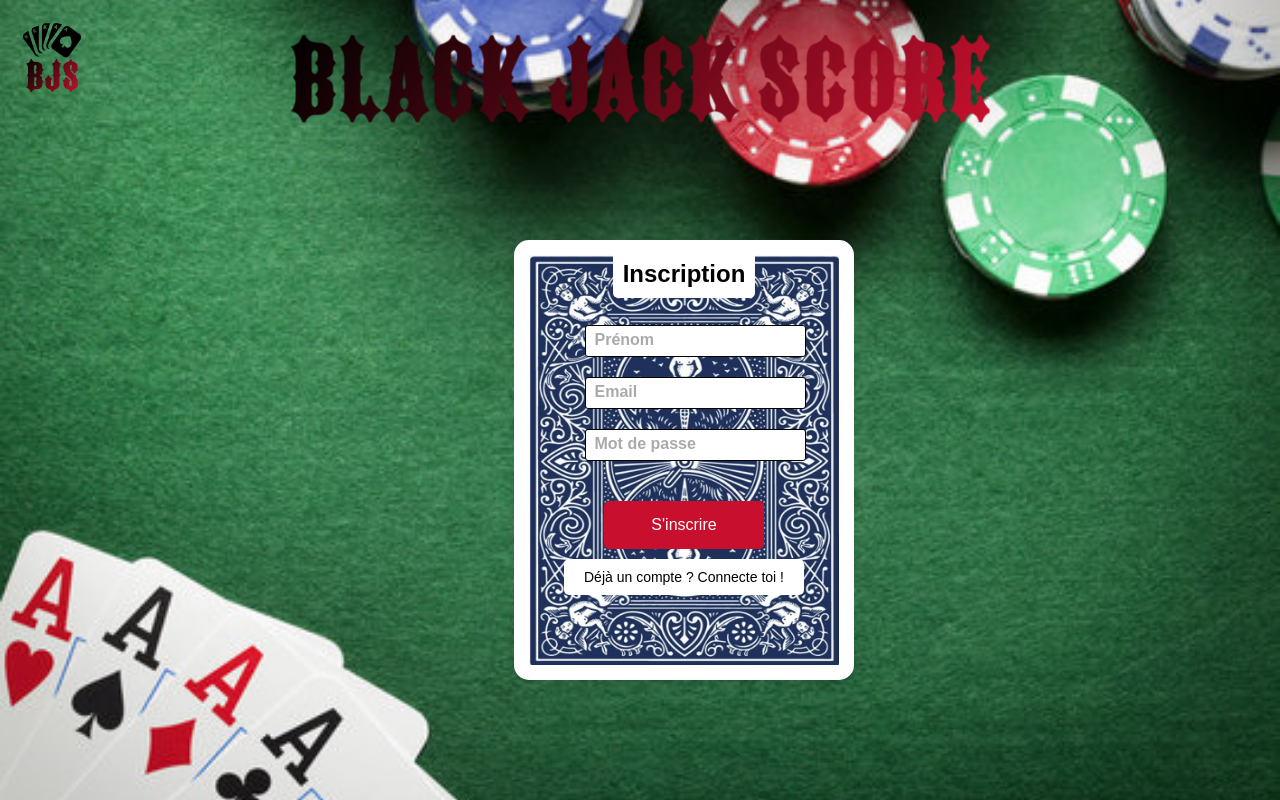
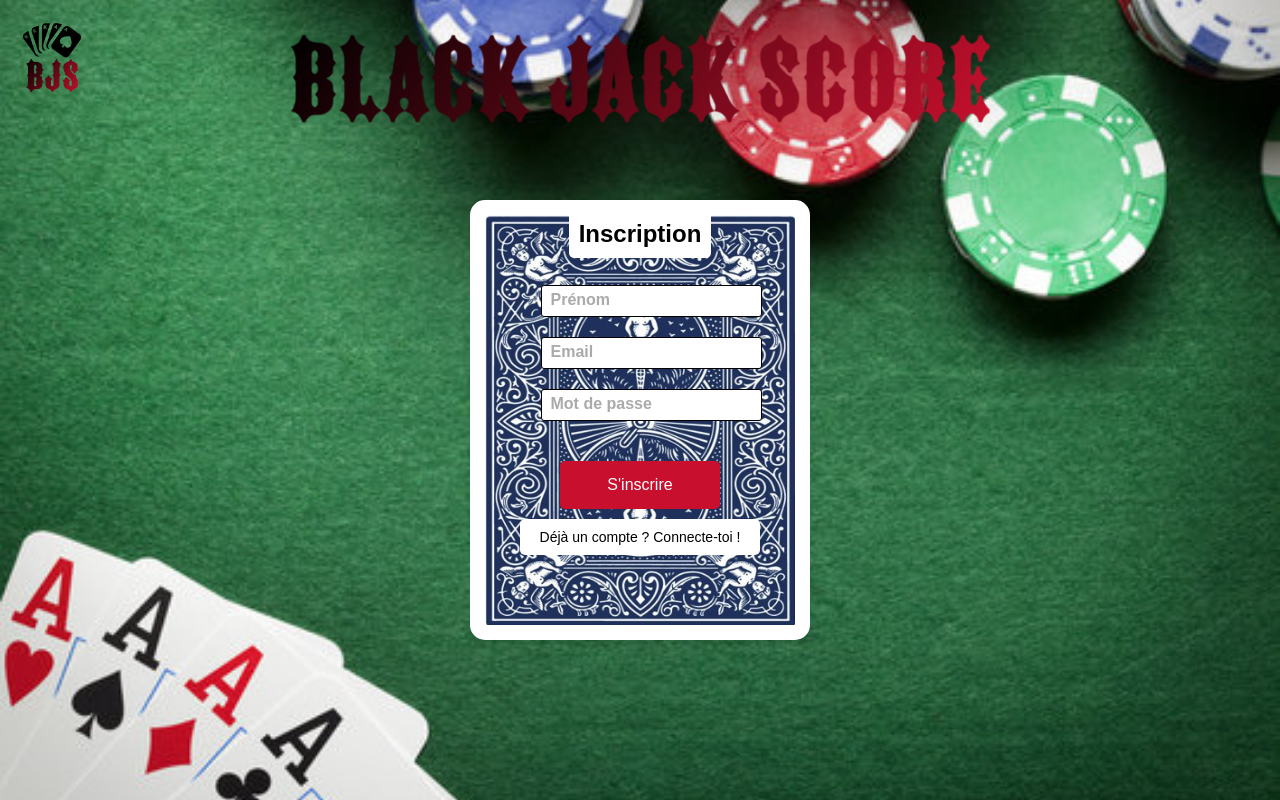
Before and after one commit to arseum/BlackJack, a plain HTML site: page front/connexion.html in a window 1280 px wide. Both pictures are taken after a click on the button "Pas de compte ? Créer le !". Drawn offline with Linux system fonts and the light colour scheme.

Commit message:
Léger correctif

```diff
--- a/front/connexion.css
+++ b/front/connexion.css
@@ -13,7 +13,7 @@ body {
 .title {
     position: absolute;
     top: 0;
-    width:60%;
+    width: 60%;
 }
 
 .subTitle {
@@ -22,28 +22,26 @@ body {
     left: 0;
     width: 5%;
     padding: 5px;
-    margin:15px;
+    margin: 15px;
 }
+
 .flip-card {
     background-color: transparent;
     width: 300px;
     height: 400px;
     perspective: 1000px;
-    position: absolute;
-    top:30%;
-    left:40%
+    position: relative; /* Change from absolute to relative */
+    margin: auto; /* Center the card */
 }
 
 .flip-card-inner {
-    position: relative;
     width: 100%;
     height: 100%;
     text-align: center;
     transform-style: preserve-3d;
     transition: transform 1s ease-in-out;
-    transform-origin: 57%;
+    position: relative; /* Ensure it's positioned relative to flip-card */
 }
-
 
 .flip-card-front, .flip-card-back {
     position: absolute;
@@ -57,26 +55,27 @@ body {
     justify-content: center;
     align-items: center;
     padding: 20px;
-    background-size: cover; /* Garantit que l'image couvre toute la carte */
-    background-position: center; /* Centrer l'image */
+    background-size: cover;
+    background-position: center;
 }
 
 .flip-card-front {
     background-image: url("./assets/img/carteFace.png");
     background-color: #ffffff;
+    transform: translateX(-20px);
 }
 
 .flip-card-back {
     background-image: url("./assets/img/carteDos-removebg-preview4.png");
-    background-color: #ffffff; /* Couleur autour de l'image */
-    transform: rotateY(180deg);
-    background-size: calc(100% - 30px) calc(100% - 30px); /* Réduit la taille de l'image pour créer un "padding" de 10px */
+    background-color: #ffffff;
+    transform: rotateY(180deg) translateX(20px);
+    background-size: calc(100% - 30px) calc(100% - 30px);
     background-position: center;
     background-repeat: no-repeat;
 }
 
 .flip-card.flipped .flip-card-inner {
-    transform: rotateY(180deg); /* Animation de retournement */
+    transform: rotateY(180deg);
 }
 
 h2 {
@@ -88,6 +87,7 @@ h2 {
     margin-bottom: 20px;
     position: relative;
 }
+
 .input-group__label {
     display: block;
     position: absolute;
@@ -99,6 +99,7 @@ h2 {
     transition: line-height 200ms ease-in-out, font-size 200ms ease-in-out, top 200ms ease-in-out;
     pointer-events: none;
 }
+
 .input-group__input {
     width: 100%;
     height: 30px;
@@ -106,6 +107,7 @@ h2 {
     border-radius: 3px;
     padding: 0 10px;
 }
+
 .input-group__input:not(:placeholder-shown) + label, .input-group__input:focus + label {
     background-color: white;
     line-height: 12px;
@@ -114,14 +116,15 @@ h2 {
     top: -5px;
     border-radius: 5px;
 }
+
 .input-group__input:focus {
     outline: none;
     border: 1px solid #C8102E;
 }
+
 .input-group__input:focus + label {
     color: black;
 }
-
 
 button {
     margin-top: 20px;
--- a/front/connexion.html
+++ b/front/connexion.html
@@ -3,7 +3,7 @@
 <head>
     <meta charset="UTF-8">
     <meta name="viewport" content="width=device-width, initial-scale=1.0">
-    <title>Connexion</title>
+    <title>BJS - Connexion</title>
     <link rel="stylesheet" href="connexion.css">
     <link rel="icon" href="./assets/img/spades.png" type="image/png">
     <link rel="shortcut icon" href="./assets/img/spades.png" type="image/png">
@@ -20,13 +20,13 @@
                 <form id="loginForm">
                     <div class="input-group">
                         <input class="input-group__input" type="email" placeholder="&nbsp;" name="email" id="signInEmail" autocomplete="off" required />
-                        <label class="input-group__label" for="email"><b>Email</b></label>
+                        <label class="input-group__label" for="signInEmail"><b>Email</b></label>
                     </div>
                     <div class="input-group">
                         <input class="input-group__input" type="password" placeholder="&nbsp;" name="mdp" id="signInPassword" autocomplete="off" required />
-                        <label class="input-group__label" for="mdp"><b>Mot de passe</b></label>
+                        <label class="input-group__label" for="signInPassword"><b>Mot de passe</b></label>
                     </div>
-                    <button style="margin-top: 60px;"type="submit">Se connecter</button>
+                    <button style="margin-top: 60px;" type="submit">Se connecter</button>
                 </form>
                 <button id="openSignUp">Pas de compte ? Créer le !</button>
             </div>
@@ -35,19 +35,19 @@
                 <form id="signUpForm">
                     <div class="input-group">
                         <input class="input-group__input" type="text" placeholder="&nbsp;" name="prenom" id="signUpName" autocomplete="off" required />
-                        <label class="input-group__label" for="prenom"><b>Prénom</b></label>
+                        <label class="input-group__label" for="signUpName"><b>Prénom</b></label>
                     </div>
                     <div class="input-group">
                         <input class="input-group__input" type="email" placeholder="&nbsp;" name="email" id="signUpEmail" autocomplete="off" required />
-                        <label class="input-group__label" for="email"><b>Email</b></label>
+                        <label class="input-group__label" for="signUpEmail"><b>Email</b></label>
                     </div>
                     <div class="input-group">
                         <input class="input-group__input" type="password" placeholder="&nbsp;" name="mdp" id="signUpPassword" autocomplete="off" required />
-                        <label class="input-group__label" for="mdp"><b>Mot de passe</b></label>
+                        <label class="input-group__label" for="signUpPassword"><b>Mot de passe</b></label>
                     </div>
                     <button type="submit">S'inscrire</button>
                 </form>
-                <button id="openSignIn">Déjà un compte ? Connecte toi !</button>
+                <button id="openSignIn">Déjà un compte ? Connecte-toi !</button>
             </div>
         </div>
     </div>
```
